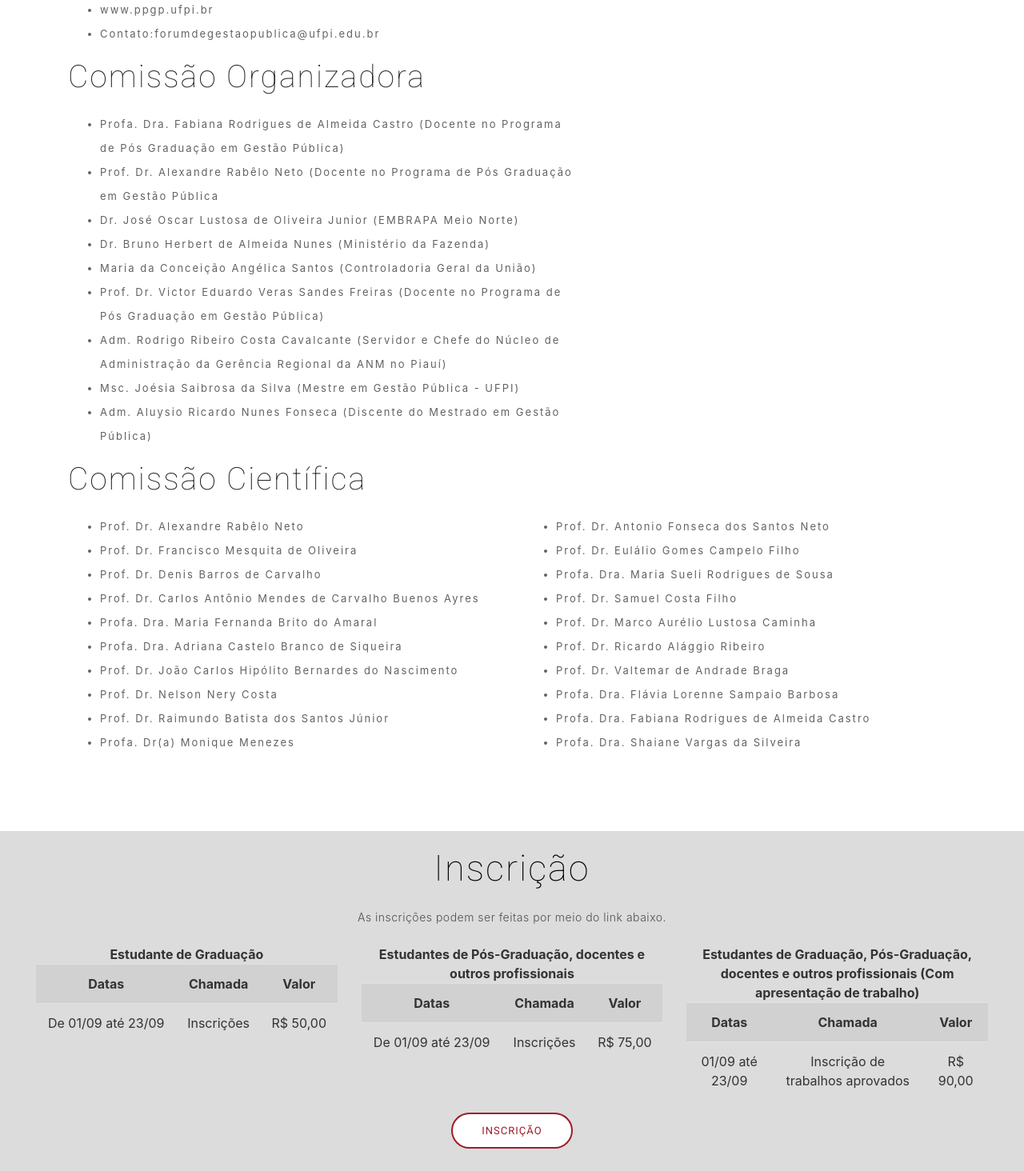
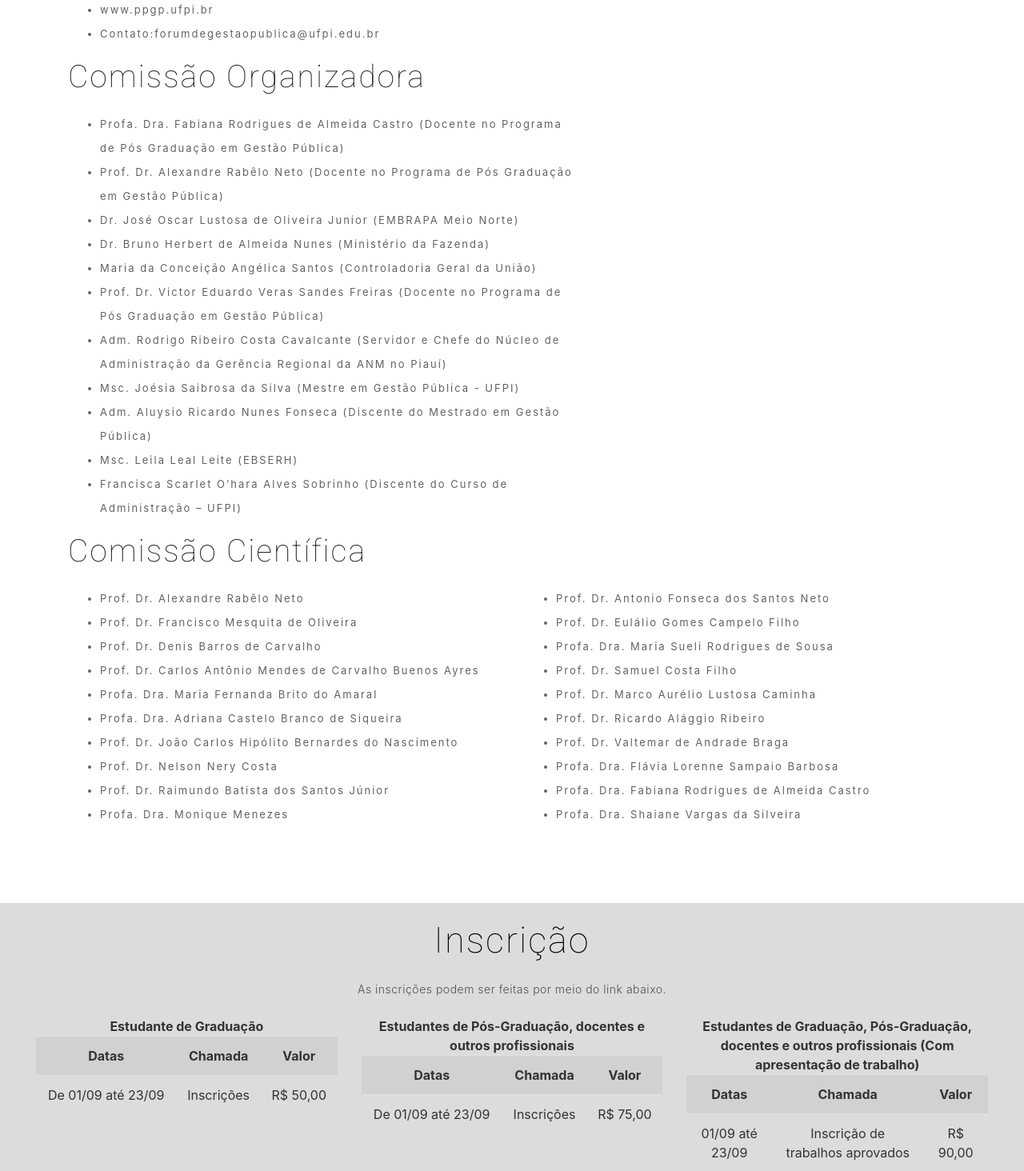
Before and after one commit to igbcampos/regepi, a Django app: page / in a window 1280 px wide. Shown: the part 1986-3450 px from the top of the page at 80% size. Run offline with Django 3.2, Linux system fonts and the light colour scheme; some libraries are stand-ins or nearby versions.

Commit message:
Alterações feitas no footer e nos textos da página.

```diff
--- a/core/templates/core/base.html
+++ b/core/templates/core/base.html
@@ -104,7 +104,7 @@
           <div class="footer-logo">
             <p>Organização</p>
             <div class="row justify-content-center">
-              <img src="https://i.imgur.com/Qqx8wlA.png" ago_frontlt="Universidade Federal do Piauí" style="height: 100px">
+              <img src="https://i.imgur.com/Qqx8wlA.png" ago_frontlt="Universidade Federal do Piauí" style="height: 110px">
               <img src="https://i.imgur.com/DvlQLHI.png" ago_frontlt="PPGP" style="height: 100px">
               <!-- https://i.imgur.com/nGoliKp.png -->
             </div>
@@ -118,15 +118,10 @@
           <div class="footer-logo">
             <p>Apoio</p>
             <div class="row justify-content-center" style="align-items: center">
-              <div>
-                <img src="https://i.imgur.com/UonIYBt.png" ago_frontlt="CRA-PI" style="height: 90px">
-                <img src="https://i.imgur.com/W1PR5iH.png" ago_frontlt="EMBRAPA" style="height: 50px">
-                <img src="https://i.imgur.com/4kX6tXZ.png" ago_frontlt="CGU" style="height: 76px">
-              </div>
-              <div>
-                <img src="https://i.imgur.com/HW8Q8bW.png" ago_frontlt="TCU" style="height: 80px">
-                <img src="https://i.imgur.com/H6K6Fyw.png" ago_frontlt="Ministério da Fazenda" style="height: 50px">
-              </div>
+              <img src="https://i.imgur.com/W1PR5iH.png" ago_frontlt="EMBRAPA" style="height: 50px">
+              <img src="https://i.imgur.com/ZJUPkMY.png" ago_frontlt="CGU" style="height: 140px">
+              <img src="https://i.imgur.com/HW8Q8bW.png" ago_frontlt="TCU" style="height: 80px">
+              <img src="https://i.imgur.com/H6K6Fyw.png" ago_frontlt="Ministério da Fazenda" style="height: 50px">
               <!-- https://i.imgur.com/yXilw2K.png -->
 
               <!-- https://i.imgur.com/j5fEnmo.png -->
--- a/core/templates/core/index.html
+++ b/core/templates/core/index.html
@@ -64,7 +64,7 @@
             <h2>Comissão Organizadora</h2>
             <ul>
             <li>Profa. Dra. Fabiana Rodrigues de Almeida Castro (Docente no Programa de Pós Graduação em Gestão Pública)</li>
-            <li>Prof. Dr. Alexandre Rabêlo Neto (Docente no Programa de Pós Graduação em Gestão Pública</li>
+            <li>Prof. Dr. Alexandre Rabêlo Neto (Docente no Programa de Pós Graduação em Gestão Pública)</li>
             <li>Dr. José Oscar Lustosa de Oliveira Junior (EMBRAPA Meio Norte)</li>
             <li>Dr. Bruno Herbert de Almeida Nunes (Ministério da Fazenda)</li>
             <li>Maria da Conceição Angélica Santos (Controladoria Geral da União)</li>
@@ -72,6 +72,8 @@
             <li>Adm. Rodrigo Ribeiro Costa Cavalcante (Servidor e Chefe do Núcleo de Administração da Gerência Regional da ANM no Piauí)</li>
             <li>Msc. Joésia Saibrosa da Silva (Mestre em Gestão Pública - UFPI)</li>
             <li>Adm. Aluysio Ricardo Nunes Fonseca (Discente do Mestrado em Gestão Pública)</li>
+            <li>Msc. Leila Leal Leite (EBSERH)</li>
+            <li>Francisca Scarlet O’hara Alves Sobrinho (Discente do Curso de Administração – UFPI)</li>
             </ul>
 
           </div>
@@ -97,7 +99,7 @@
               <li>Prof. Dr. João Carlos Hipólito Bernardes do Nascimento</li>
               <li>Prof. Dr. Nelson Nery Costa</li>
               <li>Prof. Dr. Raimundo Batista dos Santos Júnior</li>
-              <li>Profa. Dr(a) Monique Menezes</li>
+              <li>Profa. Dra. Monique Menezes</li>
             </ul>
           </div>
           <div class="col">
@@ -311,7 +313,7 @@
                 </div>
                 <div class="col">
                   <strong>Profa. Dra. Susana Margarida Faustino Jorge</strong>
-                  <p>(Coordenadora do BSC em Gestão, na Faculdade de Economia da Universidade de Coimbra); Phd. em Contabilidade e Finanças (Birminghan Business School-Inglaterra); Mestre em Gestão de Negócios (Universidade do Minho-Portugal); Licenciada em Gestão e Organização Empresarial (Universidade Coimbra-Portugal).</p>
+                  <p>(Coordenadora do BSC em Gestão, na Faculdade de Economia da Universidade de Coimbra); Phd. em Contabilidade e Finanças (Birminghan Business School-Inglaterra); Mestre em Gestão de Negócios (Universidade do Minho-Portugal); Licenciada em Gestão e Organização Empresarial (Universidade Coimbra-Portugal))</p>
                 </div>
               </div>
             </div>
@@ -321,8 +323,8 @@
                   <img src="https://i.imgur.com/PJxJuBg.png" alt="Flávia de Oliveira Rapozo" height=140 style="border-radius: 100px">
                 </div>
                 <div class="col">
-                  <strong>Flávia de Oliveira Rapozo</strong>
-                  <p>(Sócia fundadora da D&R Gerencial. Doutoranda em Ciências Contábeis (FUCAPE/ES); Mestre em Contabilidade Gerencial pela FUCAPE (ES). Graduada em Contabilidade pela UNIFESO - Universidade Serra dos Órgãos (RJ)).</p>
+                  <strong>Mestre Flávia de Oliveira Rapozo</strong>
+                  <p>(Sócia fundadora da D&R Gerencial. Doutoranda em Ciências Contábeis (FUCAPE/ES); Mestre em Contabilidade Gerencial pela FUCAPE (ES). Graduada em Contabilidade pela UNIFESO - Universidade Serra dos Órgãos (RJ))</p>
                 </div>
               </div>
             </div>
@@ -357,7 +359,7 @@
                 <div class="col">
                   <strong>Adm. Aluysio Ricardo Nunes Fonseca</strong>
                   <p>(Administrador e Profissional Liberal; Mestrando em Gestão Pública (UFPI); Especialista em Gestão Pública (IFMA); Especialista em MBA Governança Tributária
-                  (IBPT); Bacharel em Administração (UNIFSA); Bacharel em Sistemas de Informação (UFPI)).</p>
+                  (IBPT); Bacharel em Administração (UNIFSA); Bacharel em Sistemas de Informação (UFPI))</p>
                 </div>
               </div>
             </div>
@@ -368,7 +370,8 @@
                 </div>
                 <div class="col">
                   <strong>Adm. Rhubens Ewald Moura Ribeiro</strong>
-                  <p>(Administrador da UFPI; Professor da Faculdade Santo Agostinho; Mestre em Administração (UFPE); Bacharel em Administração (UFPE))</p>
+                  <p>(Administrador da UFPI; Professor do UNIFSA; Mestre em Administração (UFPR);
+                  Bacharel em Administração (UFPR))</p>
                 </div>
               </div>
             </div>
@@ -379,7 +382,7 @@
                 </div>
                 <div class="col">
                   <strong>Prof. Dr. Paulo Henrique Gomes de Lima</strong>
-                  <p>(Reitor do Instituto Federal do Piauí (IFPI); Doutor em Geografia (UNESP); Mestre em Desenvolvimento Urbano (UFPE); Especialista em Avaliação Educacional (UFPI); Bacharel em Engenharia de Agrimensura (UFPI).</p>
+                  <p>(Reitor do Instituto Federal do Piauí (IFPI); Doutor em Geografia (UNESP); Mestre em Desenvolvimento Urbano (UFPE); Especialista em Avaliação Educacional (UFPI); Bacharel em Engenharia de Agrimensura (UFPI))</p>
                 </div>
               </div>
             </div>
@@ -416,7 +419,7 @@
                 <div class="col">
                   <strong>Profa. Dra. Monique Menezes</strong>
                   <p>(Secretária Municipal da Secretaria Municipal de Concessões e Parcerias
-                  da Prefeitura de Teresina; Professora da UFPI; Doutora em Ciência Política (IUPER); Mestre em Ciência Política (IUPER); MBA Public – Private Partnerships Work: Challenges & Opportunities (London School of Economics and Political Sciense); Bacharel em Ciências Sociais (UFF)).</p>
+                  da Prefeitura de Teresina; Professora da UFPI; Doutora em Ciência Política (IUPER); Mestre em Ciência Política (IUPER); MBA Public – Private Partnerships Work: Challenges & Opportunities (London School of Economics and Political Sciense); Bacharel em Ciências Sociais (UFF))</p>
                 </div>
               </div>
             </div>
@@ -426,8 +429,8 @@
                   <img src="https://i.imgur.com/YJkYzFr.png" alt="Auditor Luís Emílio Xavier dos Passos" height=140 style="border-radius: 100px">
                 </div>
                 <div class="col">
-                  <strong>Auditor Luís Emílio Xavier dos Passos (Tribunal de Contas da União)</strong>
-                  <p>Secretário do TCU/PI; Diretor da Secretaria de Controle Externo do TCU no Estado do Piauí; Assessor da Secretaria de Controle Externo do TCU no Estado do Piauí; Auditor Federal de Controle Externo do Tribunal de Contas da União; Graduado em Engenharia Civil – Universidade de Brasília.</p>
+                  <strong>Auditor Luís Emílio Xavier dos Passos</strong>
+                  <p>(Secretário do TCU/PI; Diretor da Secretaria de Controle Externo do TCU no Estado do Piauí; Assessor da Secretaria de Controle Externo do TCU no Estado do Piauí; Auditor Federal de Controle Externo do Tribunal de Contas da União; Graduado em Engenharia Civil – Universidade de Brasília)</p>
                 </div>
               </div>
             </div>
@@ -437,7 +440,7 @@
                   <img src="https://i.imgur.com/iUoalEF.jpg" alt="João Batista Ribas de Moura" height=140 style="border-radius: 100px">
                 </div>
                 <div class="col">
-                  <strong>João Batista Ribas de Moura</strong>
+                  <strong>Especialista João Batista Ribas de Moura</strong>
                   <p>(Coordenador da Secretaria Especial de Desburocratização e Desestatização em Governo Digital; Analista da Receita; Mestre em Computação Aplicada em Gestão de Risco(UNB); Especialista em Gestão de Segurança da Informação e Comunicações (UNB); e MBA em Administração Estratégica de Sistemas de Informação (FGV))</p>
                 </div>
               </div>
@@ -456,11 +459,11 @@
             <div>
               <div class="row">
                 <div class="col">
-                  <img src="https://i.imgur.com/Dm6UfwQ.jpg" alt="Adm. Rodrigo Ribeiro Costa Cavalcante" height=140 style="border-radius: 100px">
+                  <img src="https://i.imgur.com/4REC10t.jpg" alt="Adm. Rodrigo Ribeiro Costa Cavalcante" height=140 style="border-radius: 100px">
                 </div>
                 <div class="col">
                   <strong>Adm. Rodrigo Ribeiro Costa Cavalcante</strong>
-                  <p>(Servidor e Chefe do Núcleo de Administração da Gerência Regional da ANM no Piauí; Mestrando em Administração (FUCAPE); Especialista em Gestão Empresarial (CESVALE); Especialista em Gestão Estratégica em Processo de Negócios (PUC)).</p>
+                  <p>(Analista Administrativo e chefe do Núcleo de Administração da Gerência Regional da ANM no Piauí; Mestrando em Administração pela Fucape; Especialista em Gestão Empresarial; Pós-graduando em Gestão Estratégica de Processo de Negócios pela PUC. Ex-presidente do CRA-PI)</p>
                 </div>
               </div>
             </div>
@@ -484,7 +487,7 @@
                 <div class="col">
                   <strong>Prof. Dr. Nouga Cardoso Batista</strong>
                   <p>(Reitor da Universidade Estadual do Piauí
-                  (UESPI); Doutorado em Química (USP); Mestre em Química (USP);e Licenciado em Ciências (UFPI).</p>
+                  (UESPI); Doutorado em Química (USP); Mestre em Química (USP);e Licenciado em Ciências (UFPI))</p>
                 </div>
               </div>
             </div>
@@ -495,7 +498,7 @@
                 </div>
                 <div class="col">
                   <strong>Auditor Márcio Rodrigo de Araújo Souza</strong>
-                  <p>(Auditor Governamental na Controladoria-Geral do Estado do Piauí; Gerente de Controle Interno; Mestre em Ciência Política e Especialista em Gestão Pública (UFPI); Especialista em Orçamento e Contabilidade Pública (CEUT) e Bacharel em Ciências Contábeis (UESC).</p>
+                  <p>(Auditor Governamental na Controladoria-Geral do Estado do Piauí; Gerente de Controle Interno; Mestre em Ciência Política e Especialista em Gestão Pública (UFPI); Especialista em Orçamento e Contabilidade Pública (CEUT) e Bacharel em Ciências Contábeis (UESC))</p>
                 </div>
               </div>
             </div>
@@ -506,7 +509,7 @@
                 </div>
                 <div class="col">
                   <strong>Prof. Dr. Fernando de Barros Filgueiras</strong>
-                  <p>Professor da UFMG; Diretor de Pesquisa e Pós-Graduação Stricto Sensu da Escola Nacional de Administração Pública (ENAP); Doutor em Ciência Política (IUPERJ); Mestre em Ciência Política (IUPERJ); Graduado em Ciências Sociais (UFJF)</p>
+                  <p>(Professor da UFMG; Diretor de Pesquisa e Pós-Graduação Stricto Sensu da Escola Nacional de Administração Pública (ENAP); Doutor em Ciência Política (IUPERJ); Mestre em Ciência Política (IUPERJ); Graduado em Ciências Sociais (UFJF))</p>
                 </div>
               </div>
             </div>
@@ -569,7 +572,7 @@
             <strong>Salas: a definir</strong>
 
             <li>1. ELABORAÇÃO DO PLANO DE COMPLIANCE</li>
-            <li>Apresentação de Trabalhos – Comunicação Oral (6 salas com 5 trabalhos);</li>
+            <li>Apresentação de Trabalhos – Comunicação Oral;</li>
 
             <br />
             <strong>10h às 10:30h - Intervalo</strong>
```
